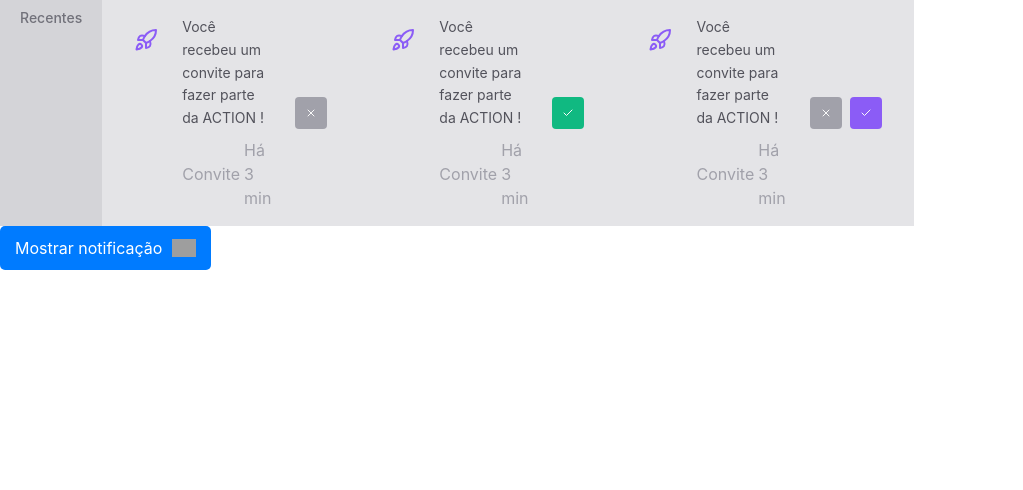
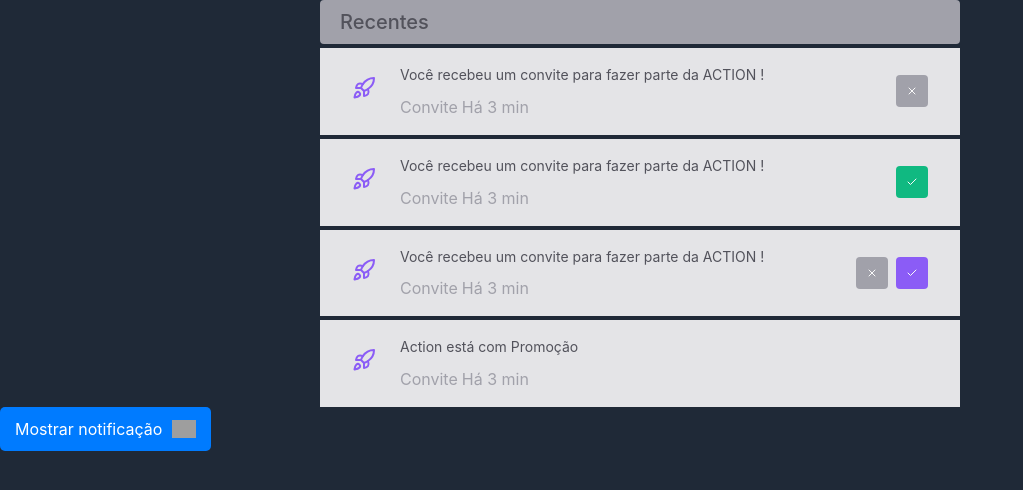
Before and after one commit to PedroMarquesN/compositionpattern, a React (Create React App) app: page / in a window 1280 px wide. Shown: the top 490 px of the page, without its empty margins (0-1023 px from the left). Built offline with nearby package versions, Linux system fonts and the light colour scheme; grey boxes are pictures that could not be loaded.

Commit message:
Refactor NewNotification component and update styling

```diff
--- a/src/App.tsx
+++ b/src/App.tsx
@@ -12,34 +12,42 @@ function App() {
   const [showNotification, setShowNotification] = useState(false);
 
   return (
-    <div>
-      <div  className="flex center w-96 bg-gray-200">
-      <div className="bg-zinc-300 font-medium dark:bg-zinc-950 px-5 py-2 text-sm text-zinc-500 dark:text-zinc-400">Recentes</div>
+    <div className="h-screen bg-gray-800">
+
+      <div className="flex flex-col items-center justify-center space-y-1">
+
+      <div className="rounded w-1/2 text-xl bg-zinc-400 font-medium dark:bg-zinc-950 px-5 py-2 text-sm text-zinc-600 dark:text-zinc-400">
+        Recentes
+      </div>
         <NewNotification.Root>
-        <NewNotification.Icon icon={Rocket} />
+          <NewNotification.Icon icon={Rocket}/>
           <NewNotification.Content text="Você recebeu um convite para fazer parte da ACTION !" />
           <NewNotification.Actions>
             <NewNotification.Action icon={X} />
           </NewNotification.Actions>
         </NewNotification.Root>
 
-      <NewNotification.Root>
-        <NewNotification.Icon icon={Rocket} />
+        <NewNotification.Root >
+          <NewNotification.Icon icon={Rocket}/>
           <NewNotification.Content text="Você recebeu um convite para fazer parte da ACTION !" />
           <NewNotification.Actions>
             <NewNotification.Action icon={Check} className="bg-emerald-500 dark:bg-emerald-500" />
           </NewNotification.Actions>
         </NewNotification.Root>
 
-      <NewNotification.Root>
-        <NewNotification.Icon icon={Rocket} />
+        <NewNotification.Root >
+          <NewNotification.Icon icon={Rocket}/>
           <NewNotification.Content text="Você recebeu um convite para fazer parte da ACTION !" />
           <NewNotification.Actions>
-          <NewNotification.Action icon={X}/>
-          <NewNotification.Action icon={Check} className="bg-violet-500 hover:bg-violet-600 dark:bg-violet-500"/>
+            <NewNotification.Action icon={X} />
+            <NewNotification.Action icon={Check} className="bg-violet-500 hover:bg-violet-600 dark:bg-violet-500" />
           </NewNotification.Actions>
         </NewNotification.Root>
 
+        <NewNotification.Root>
+          <NewNotification.Icon icon={Rocket}/>
+          <NewNotification.Content text="Action está com Promoção"/>
+        </NewNotification.Root>
       </div>
 
       <Button onClick={() => setShowNotification(true)}>
--- a/src/components/NewNotification/NotificationRoot.tsx
+++ b/src/components/NewNotification/NotificationRoot.tsx
@@ -3,7 +3,7 @@ import { NewNotificationRootProps } from '../../@types/NewNotificationProps'
 
 const NotificationRoot = ({children}:NewNotificationRootProps) => {
   return (
-    <div className='bg-zinc-200 dark:bg-zinc-900 px-8 py-4 flex items-start gap-6' >
+    <div className='w-1/2 bg-zinc-200 dark:bg-zinc-900 px-8 py-4 flex items-start gap-6' >
         {children}
     </div>
   )
```
Lines whose indentation alone changed are shown as unchanged.
